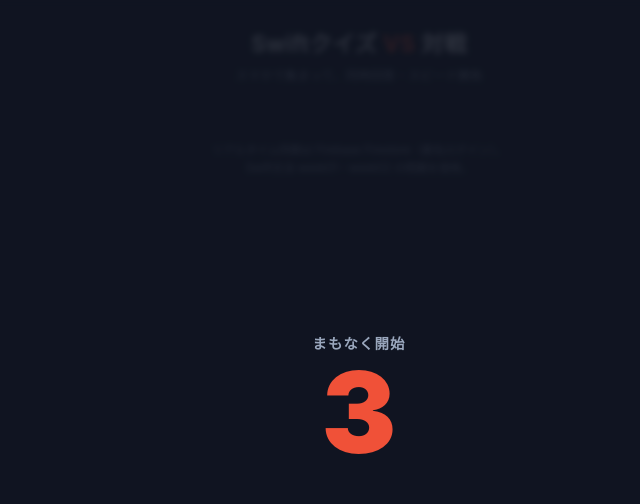
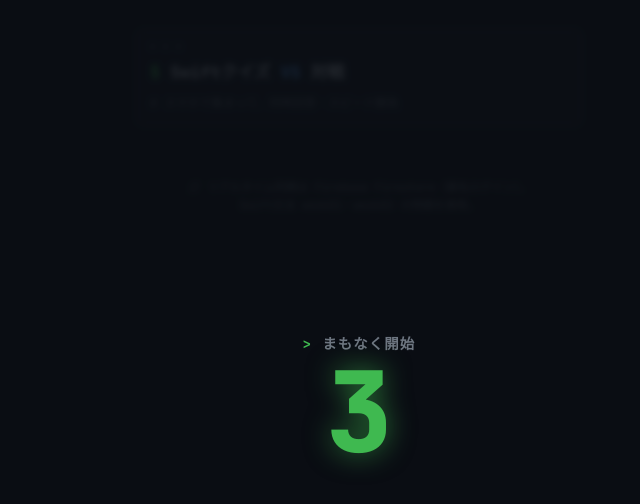
Before and after one commit to I-Takahashi-jec26cm/swift-quiz-battle, a plain HTML site: page index.html in a window 1280 px wide. Shown: the whole page, without its empty margins (281-921 px from the left). Drawn offline with Linux system fonts and the light colour scheme; no server answers.

Commit message:
デザインをターミナル/コード風にリニューアル（等幅フォント・ダークグリーン・プロンプト演出）
Co-Authored-By: Claude Opus 4.8 <noreply@anthropic.com>

```diff
--- a/index.html
+++ b/index.html
@@ -5,13 +5,17 @@
 <meta name="viewport" content="width=device-width, initial-scale=1, viewport-fit=cover">
 <meta name="robots" content="noindex, nofollow">
 <title>Swiftクイズ対戦</title>
+<link rel="preconnect" href="https://fonts.googleapis.com">
+<link rel="preconnect" href="https://fonts.gstatic.com" crossorigin>
+<link rel="stylesheet" href="https://fonts.googleapis.com/css2?family=JetBrains+Mono:wght@400;700;800&display=swap">
 <style>
   :root {
-    --bg:#101522; --surface:#1a2133; --surface-2:#222c42; --line:#303c57;
-    --fg:#eef2f8; --muted:#9aa7bd; --accent:#f05138; --accent2:#7c5cff;
-    --good:#34c77b; --good-bg:#15321f; --bad:#ef5a5a; --bad-bg:#331719;
-    --gold:#ffcf4a; --font-ui:-apple-system,BlinkMacSystemFont,"Hiragino Sans","Noto Sans JP",sans-serif;
-    --font-code:ui-monospace,"SF Mono",Menlo,Consolas,monospace;
+    --bg:#0b0e14; --surface:#11161f; --surface-2:#161c27; --line:#232b38;
+    --fg:#c9d1d9; --muted:#6e7681; --accent:#3fb950; --accent2:#58a6ff;
+    --good:#3fb950; --good-bg:#0f2817; --bad:#f85149; --bad-bg:#2a1413;
+    --gold:#d29922;
+    --font-ui:"JetBrains Mono",ui-monospace,"SF Mono",Menlo,Consolas,"Hiragino Sans","Noto Sans JP",monospace;
+    --font-code:"JetBrains Mono",ui-monospace,"SF Mono",Menlo,Consolas,monospace;
   }
   * { box-sizing:border-box; }
   html,body { height:100%; }
@@ -81,6 +85,26 @@
   .cd-label { color:var(--muted); font-weight:700; letter-spacing:.08em; font-size:.9rem; }
   .cd-num { font-size:7rem; font-weight:900; color:var(--accent); line-height:1; font-variant-numeric:tabular-nums; animation:cdpop .9s ease; }
   @keyframes cdpop { 0%{ transform:scale(.4); opacity:0 } 35%{ transform:scale(1.1); opacity:1 } 100%{ transform:scale(1); opacity:1 } }
+
+  /* === ターミナル/コード風の装飾（上書き） === */
+  .card, button, input, .choice, .hint-box, .explain, .timer, pre.code { border-radius:8px; }
+  .tag, .pill, .choice .key, .stat { border-radius:5px !important; }
+  .brand { text-align:left; border:1px solid var(--line); border-radius:9px; background:var(--surface); padding:18px 14px 13px; position:relative; margin:6px 0 16px; }
+  .brand::before { content:"●   ●   ●"; position:absolute; top:10px; left:14px; font-size:9px; color:#39414f; letter-spacing:1px; }
+  .brand h1 { font-size:1.05rem; margin:12px 0 0; font-weight:800; letter-spacing:0; }
+  .brand h1::before { content:"$ "; color:var(--accent); }
+  .brand h1 .vs { color:var(--accent2); }
+  .brand h1::after { content:"▋"; color:var(--accent); margin-left:3px; animation:blink 1.1s step-end infinite; }
+  @keyframes blink { 50%{ opacity:0 } }
+  .brand p { color:var(--muted); font-size:.74rem; margin:8px 0 0; }
+  .brand p::before { content:"# "; color:var(--muted); }
+  .prompt::before { content:"// "; color:var(--muted); font-weight:400; }
+  .room-head .label::before { content:"> "; color:var(--accent); }
+  .cd-num { text-shadow:0 0 28px color-mix(in srgb,var(--accent) 60%,transparent); }
+  .cd-label::before { content:"> "; color:var(--accent); }
+  .choice .key { background:var(--bg); color:var(--accent2); }
+  .qmeta .tag { color:var(--accent2); background:color-mix(in srgb,var(--accent2) 13%,transparent); }
+  .footnote::before { content:"// "; }
   .hint-row { margin-top:13px; }
   .hint-btn { display:inline-flex; align-items:center; gap:7px; background:none; border:1.5px dashed color-mix(in srgb,var(--gold) 55%,var(--line)); color:var(--gold); border-radius:999px; padding:8px 14px; font-family:var(--font-ui); font-weight:700; font-size:.82rem; cursor:pointer; }
   .hint-btn:disabled { opacity:.5; cursor:default; }
```
